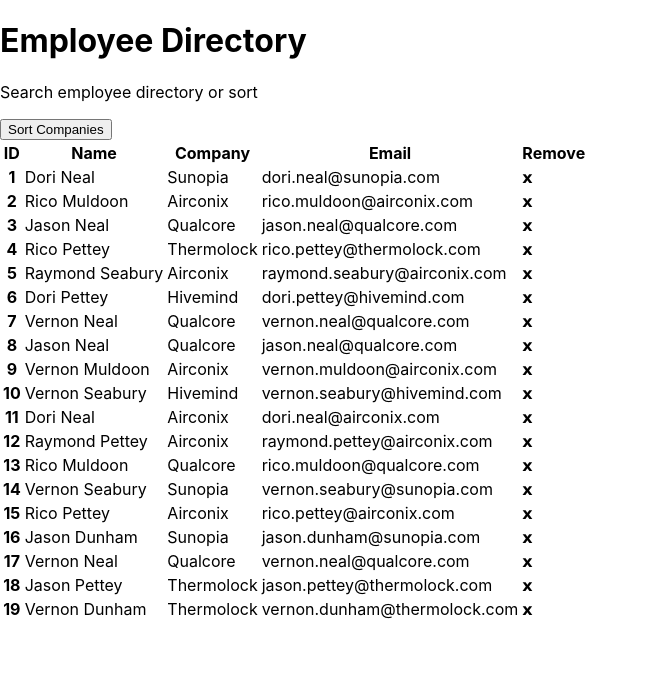
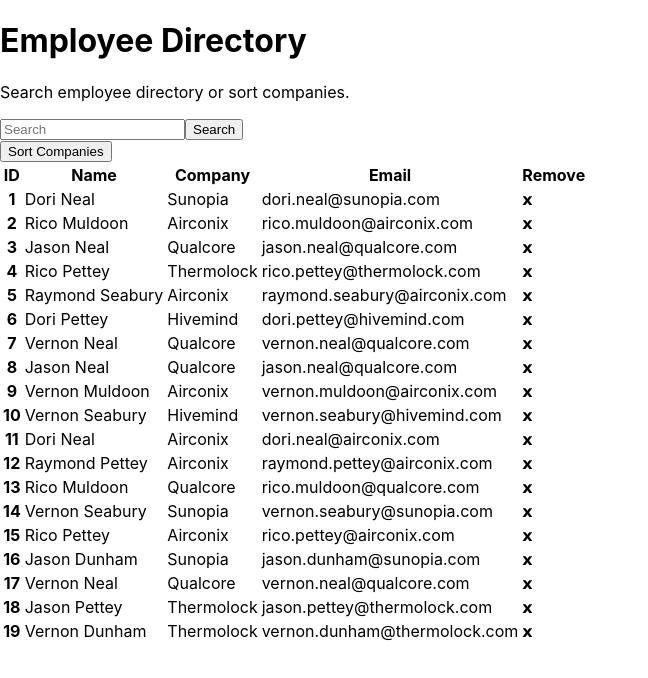
Before and after one commit to deeannalynn/React-Employee-Directory, a React (Create React App) app: page / in a window 1280 px wide. Shown: the top 678 px of the page, without its empty margins (0-648 px from the left). Built offline with nearby package versions, Linux system fonts and the light colour scheme.

Commit message:
messing with layout

```diff
--- a/src/App.js
+++ b/src/App.js
@@ -1,5 +1,5 @@
 import React, { Component } from 'react';
-import Wrapper from "./components/Wrapper";
+// import Wrapper from "./components/Wrapper";
 import Title from "./components/Title";
 import EmployeeTable from "./components/EmployeeTable"
 import SearchBar from './components/SearchBar';
--- a/src/components/EmployeeTable/index.js
+++ b/src/components/EmployeeTable/index.js
@@ -1,6 +1,5 @@
 import React, { Component } from "react";
-import Button from 'react-bootstrap/Button';
-import Wrapper from "../Wrapper";
+// import Wrapper from "../Wrapper";
 import Table from 'react-bootstrap/Table';
 import employees from "../../../src/employees.json";
 import "./style.css";
@@ -16,7 +15,7 @@ class EmployeeTable extends Component {
     this.setState({ employees });
   };
 
-  sortComp() {
+  sortComp = () => {
     let company = "Sunopia"
     switch (company) {
       case "Sunopia":
@@ -54,7 +53,7 @@ class EmployeeTable extends Component {
   render() {
     return (
     <React.Fragment>
-      <Button onClick={this.sortComp} >Sort Companies</Button>
+      <button type="button" className="btn my-2 my-sm-0" variant="info" onClick={this.sortComp}> Sort Companies</button>
       <Table striped bordered hover>
         <thead>
           <tr>
--- a/src/components/SearchBar/index.js
+++ b/src/components/SearchBar/index.js
@@ -1,30 +1,26 @@
-import React, { Component } from "react";
-// import Form from "react-bootstrap/Form";
-// import FormControl from "react-bootstrap/FormControl";
-import Button from "react-bootstrap/Button";
+import React from "react";
 import "./style.css";
 
 
-class SearchBar extends Component {
-state = {
 
-}
+function SearchBar ({ handleSearchChange}) {
 
-// sortComp = id => {
-//     const employees = this.state.employees.filter(employee => employee.id !== id);
-//     this.setState({ employees });
-//   };
-
-render() {
     return (
-        // <Form inline id="searchbar">
-        //     <FormControl type="text" placeholder="Search" className="mr-sm-2" />
-        //     <Button variant="outline-success" >Search</Button>
-        // </Form>
-        // <Button variant="outline-success" onClick={sortComp} >Sort Companies</Button>
-        null
-    );
-}
+        <div className="searchbox">
+        <form className="form-inline">
+          <input
+            className="form-control mr-sm-2"
+            type="search"
+            placeholder="Search"
+            aria-label="Search"
+            onChange={e => handleSearchChange(e)}
+          />
+          <button className="btn my-2 my-sm-0" type="submit">
+            Search
+          </button>
+        </form>
+      </div>
+      );
 }
 
 export default SearchBar;
--- a/src/components/Title/index.js
+++ b/src/components/Title/index.js
@@ -3,9 +3,9 @@ import "./style.css";
 
 function Title() {
   return (
-    <div className="jumbotron">
+    <div className="jumbotron justify-content-center">
     <h1>Employee Directory</h1>
-    <p>Search employee directory or sort</p>
+    <p>Search employee directory or sort companies.</p>
   </div>
     )}
 
```
